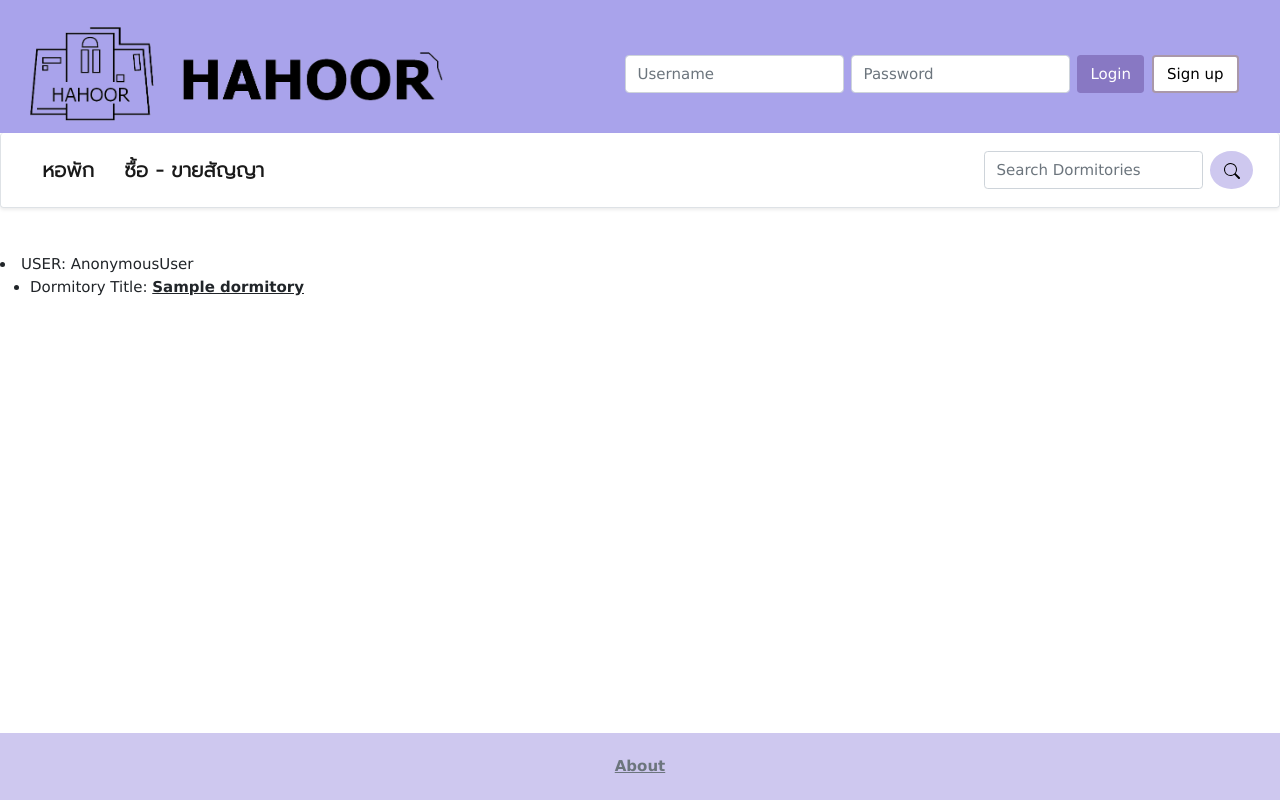
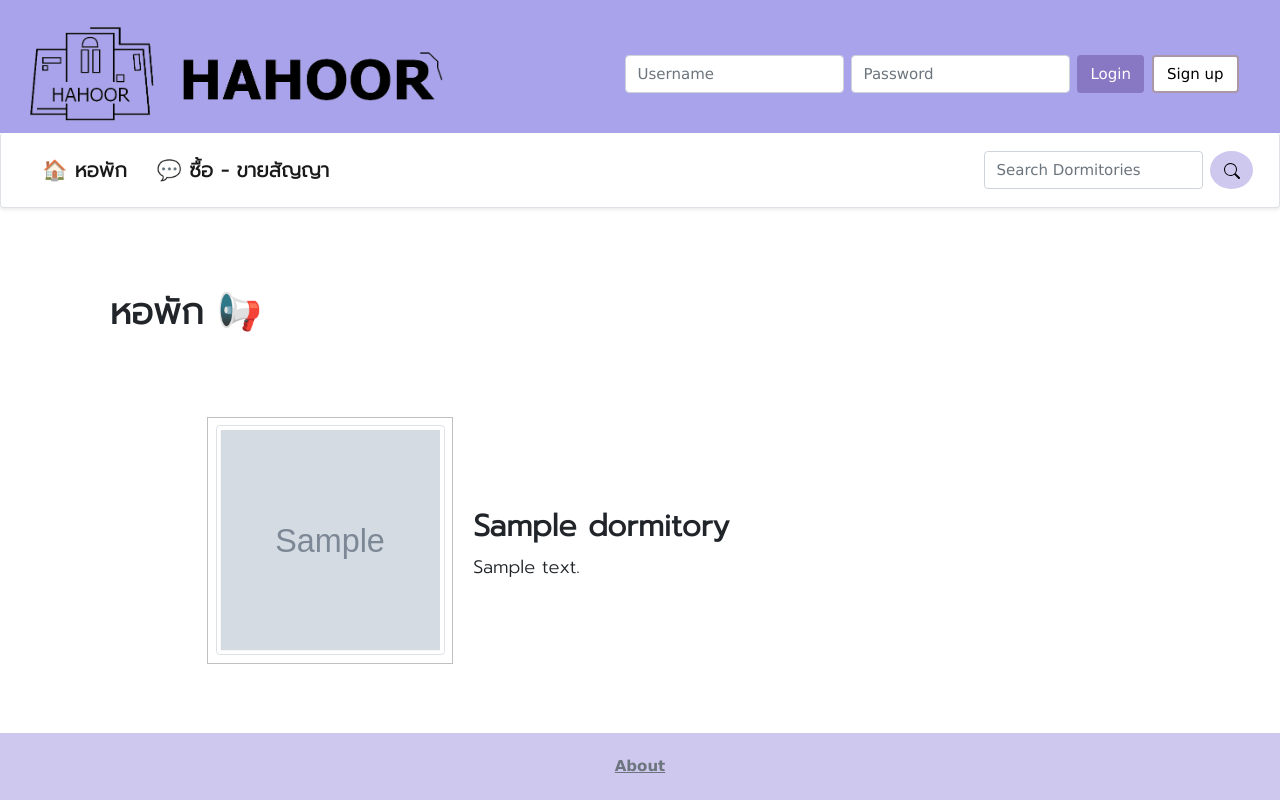
Before and after one commit to 6210612831/hahoor, a Django app: page /dormitories in a window 1280 px wide. Run offline with Django 3.2, Linux system fonts and the light colour scheme; tables that the repository leaves empty hold one stand-in row (values such as "Sample post"); grey boxes marked "Sample" are stand-in pictures.

Commit message:
Dormitories page

```diff
--- a/dormitory/models.py
+++ b/dormitory/models.py
@@ -19,7 +19,7 @@ class Review(models.Model):
 
 class Dormitory(models.Model):
     title = models.CharField(max_length=100)
-    desc = models.TextField(max_length=200)
+    desc = models.TextField()
     content = MarkdownxField()
     author = models.ForeignKey(User, on_delete=models.CASCADE)
     seen = models.IntegerField(default = 0)
--- a/dormitory/templates/dormitory/dormitories.html
+++ b/dormitory/templates/dormitory/dormitories.html
@@ -1,15 +1,88 @@
 {% extends "dormitory/layout.html" %}
 
 {% block body %}
+<style>
+    .detail {
+        text-align: left;
+        width: 70%;
 
-<!--Show User-->
-<li>USER: {{request.user}}</li>
+        box-sizing: border-box;
+        display: inline-block;
 
+        transform: translateY(30%);
+    }
+
+    .border {
+        border-style: solid;
+        border: thin black;
+    }
+
+    div.figure {
+        float: 20%;
+        width: 25%;
+        border: thin silver solid;
+        margin: 1em;
+        padding: 0.5em;
+    }
+
+    div.figure p {
+        text-align: center;
+        font-style: italic;
+        font-size: smaller;
+        text-indent: 0;
+        display: inline;
+    }
+
+    img.scaled {
+        width: 100%;
+        height: 230px;
+    }
+    .padding {
+        padding: 1cm;
+    }
+
+    .center {
+        text-align: center;
+    }
+    .p2 {
+    font-family: "Prompt", sans-serif;
+    font-size: 1em;
+    }
+    .p3{
+    text-align: left;
+    font-family: "Prompt", sans-serif;
+    font-size: 2em;
+    }
+    .p3:hover {
+        color: #aa98e7;
+    }
+    .p4 {
+    font-family: "Prompt", sans-serif;
+    font-size: 1.2em;
+    }
+
+</style>
 <!--Dormitory list-->
-{% for x in dorm_list %}
-<ul>
-    <li>Dormitory Title: <a href = "{% url 'dormitory:dormitory' x.title %}"><b>{{x.title}}</b></a></li>
-</ul>
-{% endfor %}
+<h1 class="padding" style="margin-left: 2em;"><p class="p2"><b>หอพัก &#128226;</b></p></h1>
 
+    <div style="margin-left: 15%;margin-right: 8%; margin-top: 1em;">
+
+        {% for dorm in dorm_list%}
+            <div>
+            <a href="{% url 'dormitory:dormitory' dorm.title %}" style="text-decoration: none;">
+            <div class="figure">
+                <img class="img-thumbnail scaled" src="{{ dorm.icon }}" >
+            </div>
+            </a>
+
+            <div class="detail">
+                <a href="{% url 'dormitory:dormitory' dorm.title %}" style="text-decoration: none;">
+                <h2 class="active center p3"><b>{{dorm.title}}</b></h2>
+                </a>
+                <p class="p4">{{ dorm.desc }} </p>
+            </div>
+            </div>
+        {% endfor %}
+
+    </div>
 {% endblock %}
--- a/dormitory/templates/dormitory/index.html
+++ b/dormitory/templates/dormitory/index.html
@@ -62,7 +62,7 @@
     }
 
 </style>
-    <h1 class="padding" style="margin-left: 2em;"><p class="p2"><b>&#11088; Popular Dormitories &#11088;</b></p></h1>
+    <h1 class="padding" style="margin-left: 2em;"><p class="p2"><b>&#11088; หอพักยอดนิยม &#11088;</b></p></h1>
 
     <div style="margin-left: 12%;margin-right: 10%; margin-top: 0.5em;">
 
@@ -85,7 +85,7 @@
 
     </div>
 
-    <h1 class="padding" style="margin-left: 2em; margin-top: 2em;"><p class="p2"><b>Dormitory around Thammasat University 🗺️</b></p></h1>
+    <h1 class="padding" style="margin-left: 2em; margin-top: 2em;"><p class="p2"><b>แผนที่หอพักรอบ ๆ มหาวิทยาลัยธรรมศาสตร์ 🗺️</b></p></h1>
 
         <div style="margin-left: 23%; display: block;">
             {{ map | safe }}
--- a/dormitory/templates/dormitory/layout.html
+++ b/dormitory/templates/dormitory/layout.html
@@ -146,12 +146,12 @@
                     <ul class="navbar-nav">
                         <li class="nav-item m-2">
                             <a class="nav-link active" aria-current="page" href="{% url 'dormitory:dormitories' %}">
-                                <p class="p1"><b>หอพัก</b></p>
+                                <p class="p1"><b>&#127968; หอพัก</b></p>
                             </a>
                         </li>
                         <li class="nav-item m-2">
                             <a class="nav-link active" aria-current="page" href="{% url 'thread:index' %}">
-                                <p class="p1"><b>ซื้อ - ขายสัญญา</b></p>
+                                <p class="p1"><b>&#128172; ซื้อ - ขายสัญญา</b></p>
                             </a>
                         </li>
                         {% if request.user.is_authenticated %}
--- a/thread/templates/thread/layout.html
+++ b/thread/templates/thread/layout.html
@@ -132,10 +132,10 @@
                 <div class="collapse navbar-collapse " style="margin-left: 0em; margin-top: 1em;">
                     <ul class="navbar-nav">
                         <li class="nav-item m-2">
-                            <a class="nav-link active" aria-current="page" href="{% url 'dormitory:dormitories' %}"><p class="p1"><b>หอพัก</b></p></a>
+                            <a class="nav-link active" aria-current="page" href="{% url 'dormitory:dormitories' %}"><p class="p1"><b>&#127968; หอพัก</b></p></a>
                         </li>
                         <li class="nav-item m-2">
-                            <a class="nav-link active" aria-current="page" href="{% url 'thread:index' %}"><p class="p1"><b>ซื้อ - ขายสัญญา</b></p></a>
+                            <a class="nav-link active" aria-current="page" href="{% url 'thread:index' %}"><p class="p1"><b>&#128172; ซื้อ - ขายสัญญา</b></p></a>
                         </li>
                         {% if request.user.is_authenticated %}
                         <li class="nav-item m-2">
```
